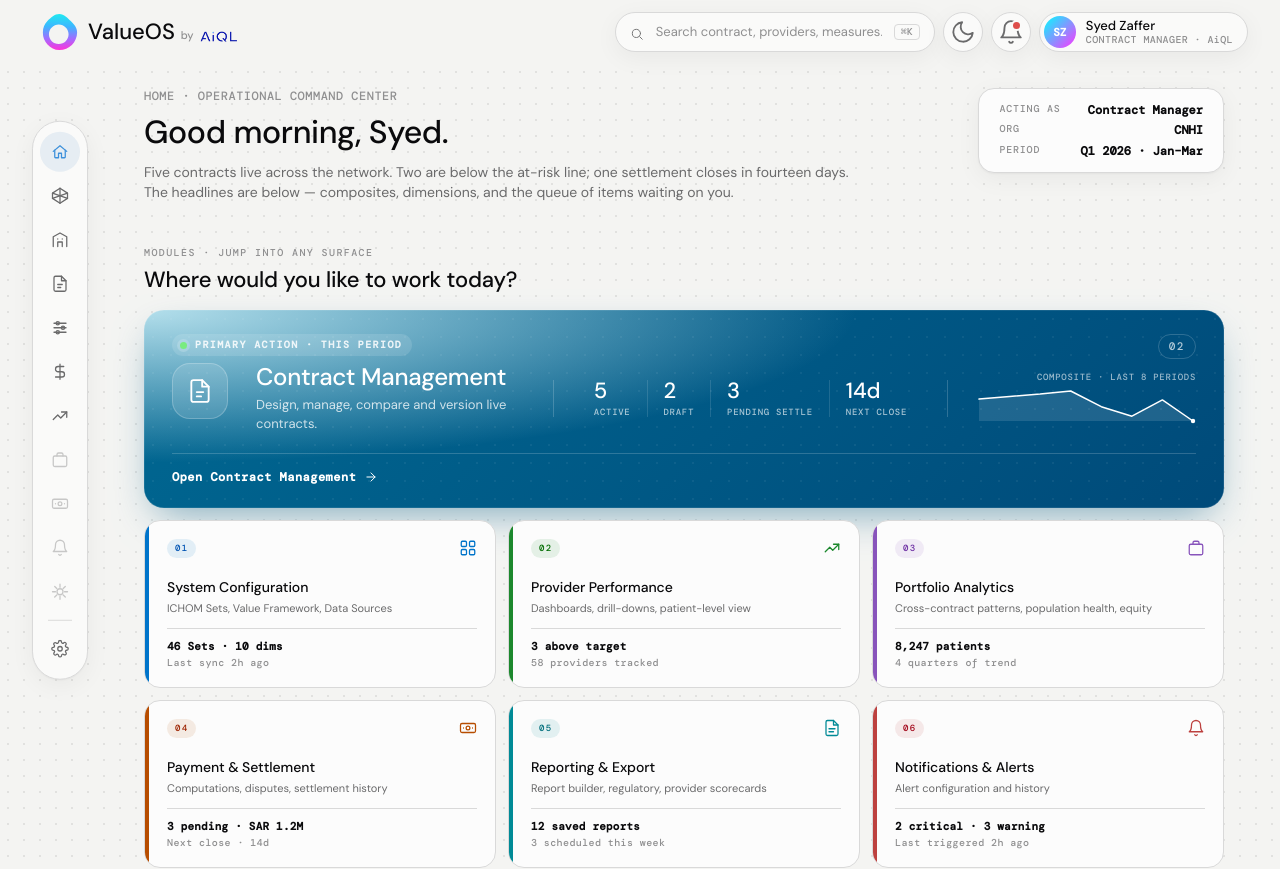
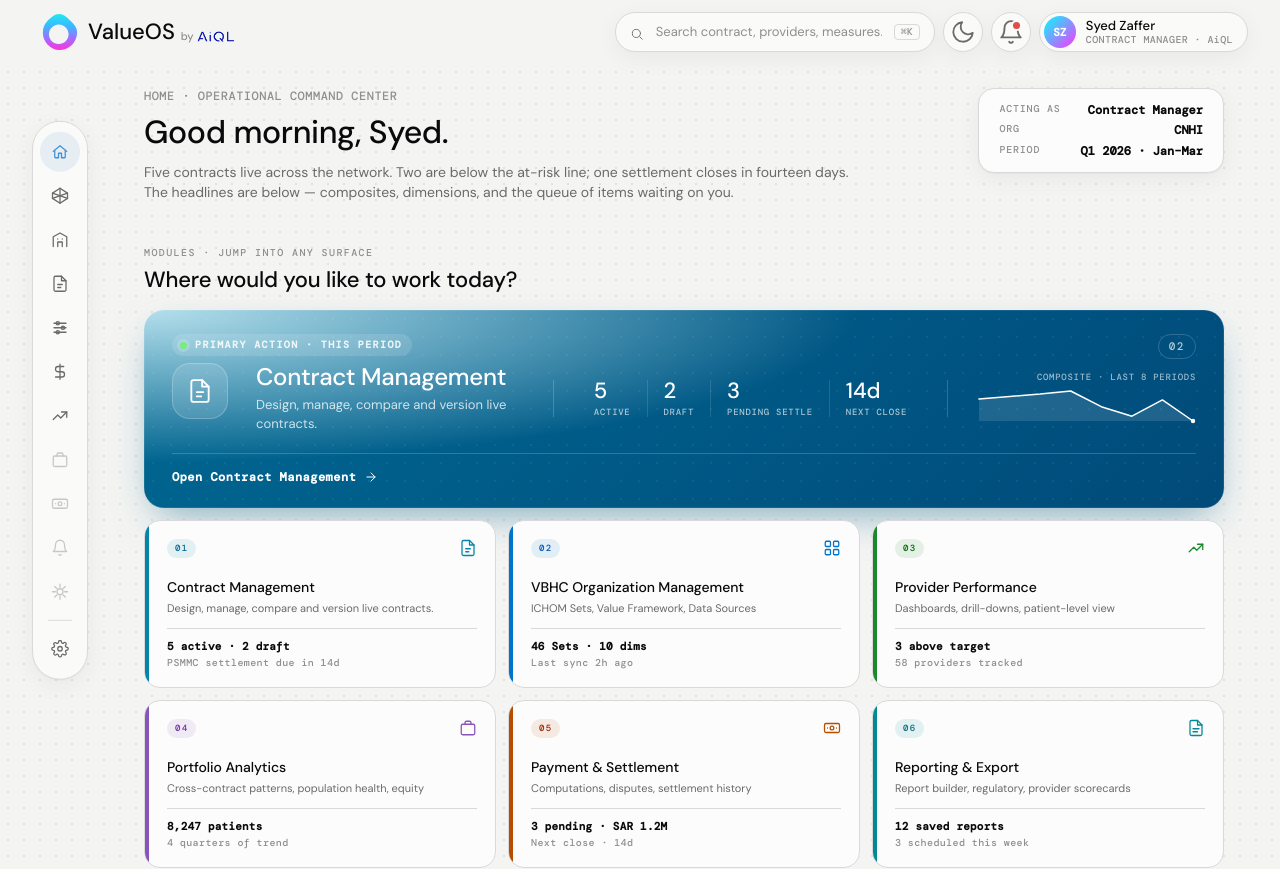
Before and after one commit to sharaizk/vbhc-mock, a Next.js app: page / in a window 1280 px wide. Shown: the top 869 px of the page. Built offline with nearby package versions, Linux system fonts and the light colour scheme.

Commit message:
header updated. home modules updated

```diff
--- a/src/components/home/ModuleHero/index.jsx
+++ b/src/components/home/ModuleHero/index.jsx
@@ -14,7 +14,7 @@ const MOD_ICON = {
 
 function ModuleHero({ modules }) {
   const featured = modules.find((m) => m.primary);
-  const rest = modules.filter((m) => !m.primary);
+  const rest = [...modules];
 
   // tiny sparkline preview for the featured tile
   const featuredHist = [76.5, 78.0, 79.2, 80.9, 72.4, 67.3, 76.1, 64.7];
--- a/src/css/ichom.css
+++ b/src/css/ichom.css
@@ -69,12 +69,15 @@ select {
   display: flex;
   align-items: flex-end;
   gap: 6px;
+  span{
+    padding-top: 2px;
+  }
 }
 
 .hdr-powered {
   display: flex;
   align-items: center;
-  gap: 4px;
+  gap: 1px;
   font: 500 11px/1 var(--font-sans);
   color: var(--fg-tertiary);
 
--- a/src/mock/home.ts
+++ b/src/mock/home.ts
@@ -217,16 +217,6 @@ const HOME_ALERTS = [
 
 const HOME_MODULES = [
   {
-    id: "sys",
-    name: "System Configuration",
-    blurb: "ICHOM Sets, Value Framework, Data Sources",
-    metric: "46 Sets · 10 dims",
-    path: "01",
-    hue: 250,
-    kind: "setup",
-    sub: "Last sync 2h ago",
-  },
-  {
     id: "con",
     name: "Contract Management",
     blurb: "Design, manage, compare and version live contracts.",
@@ -237,6 +227,17 @@ const HOME_MODULES = [
     primary: true,
     sub: "PSMMC settlement due in 14d",
   },
+  {
+    id: "sys",
+    name: "VBHC Organization Management",
+    blurb: "ICHOM Sets, Value Framework, Data Sources",
+    metric: "46 Sets · 10 dims",
+    path: "01",
+    hue: 250,
+    kind: "setup",
+    sub: "Last sync 2h ago",
+  },
+
   {
     id: "prv",
     name: "Provider Performance",
```
